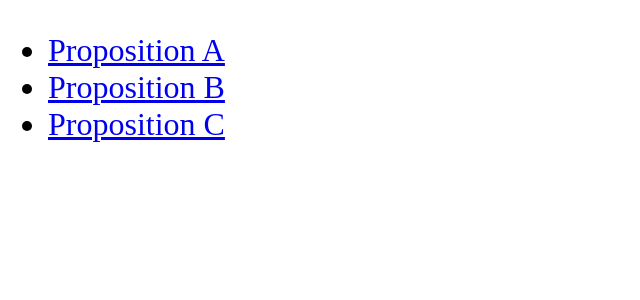
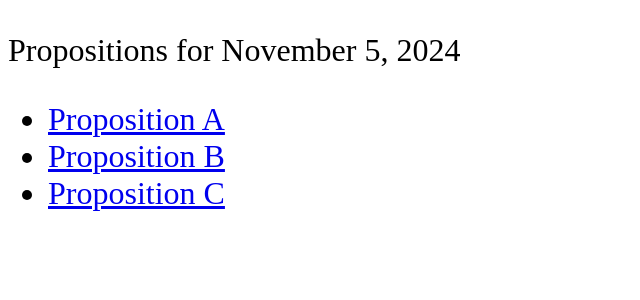
Before and after one commit to pgriess/votedallas, an MkDocs documentation site: the page built from docs/index.md, in a window 1280 px wide. Shown: the top 300 px of the page, without its empty margins (0-640 px from the left). Built offline with MkDocs 1.6.1, drawn with Linux system fonts in a browser that asks for light colours.

Commit message:
Label links on homepage w/ election

```diff
--- a/docs/index.md
+++ b/docs/index.md
@@ -1,3 +1,5 @@
+Propositions for November 5, 2024
+
 * [Proposition A](2024/A.md)
 * [Proposition B](2024/B.md)
 * [Proposition C](2024/C.md)
```
